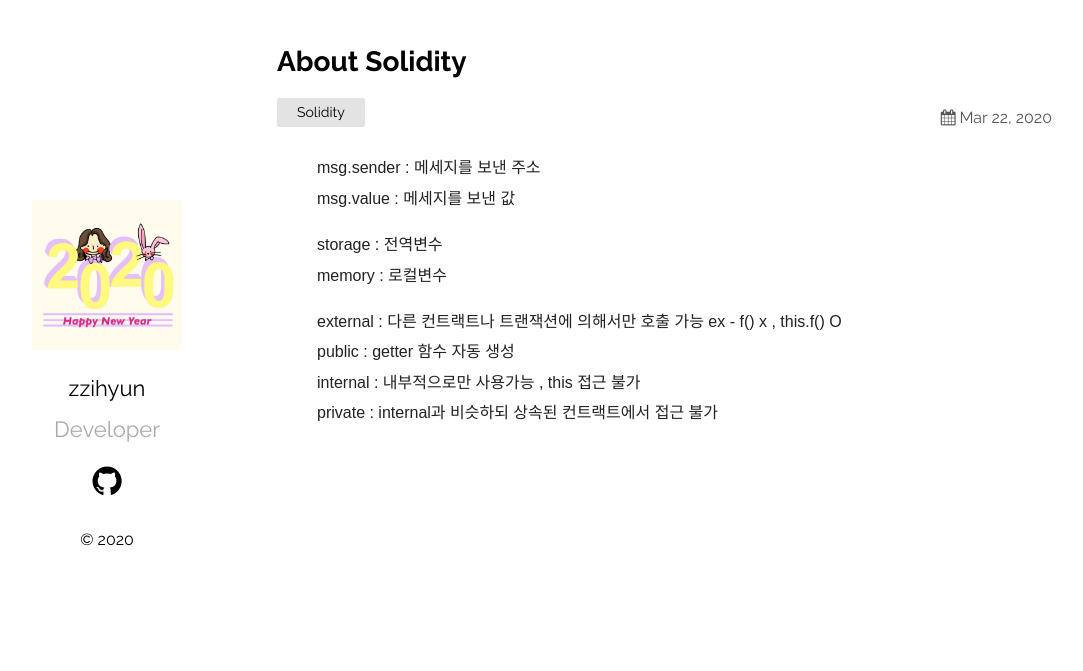
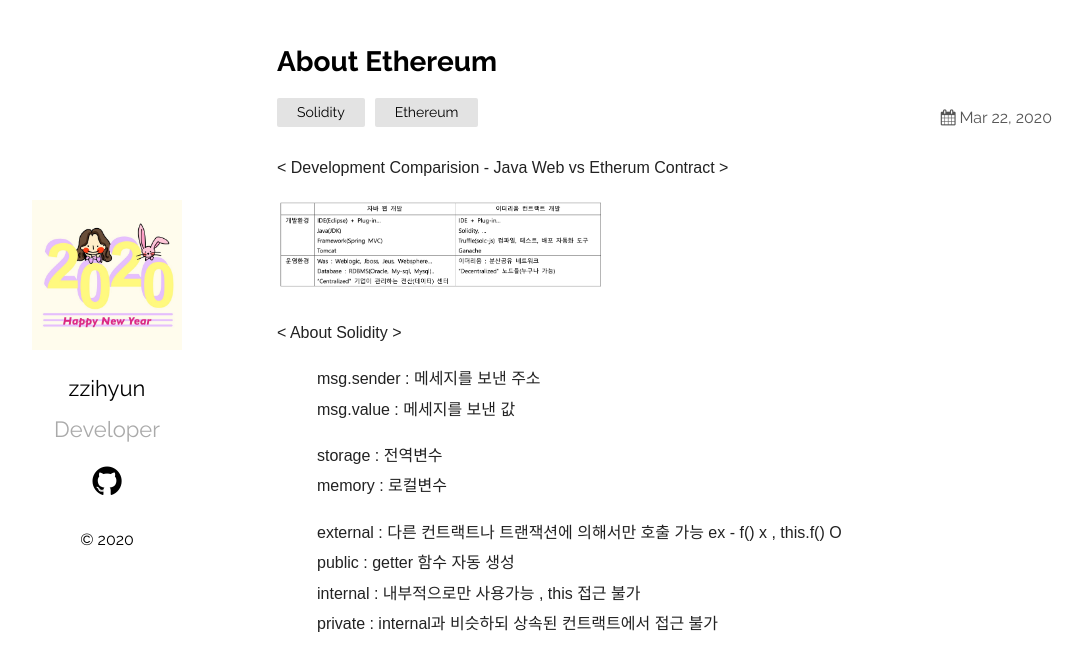
Before and after one commit to jhhhj1002/jhhhj1002.github.io, a Jekyll site: the page built from _posts/2020-03-22-About-Ethereum.markdown, in a window 1280 px wide. Shown: the top 671 px of the page, without its empty margins (78-1161 px from the left). Built offline with Jekyll 4.4.1, drawn with Linux system fonts in a browser that asks for light colours.

Commit message:
Update and rename 2020-03-22-About-Solidity.markdown to 2020-03-22-About-Ethereum.markdown

```diff
--- a/_posts/2020-03-22-About-Solidity.markdown
+++ b/_posts/2020-03-22-About-Ethereum.markdown
@@ -1,10 +1,16 @@
 ---
 layout: post
-title:  "About Solidity"
+title:  "About Ethereum"
 date:   2020-03-22 21:03:36 +0530
-categories: Solidity
+categories: Solidity Ethereum
 ---
 
+
+< Development Comparision - Java Web vs Etherum Contract >
+
+<img src="/assets/imgs/JavaVsEthereum.png" width="40%" height="30%" >
+
+< About Solidity >
 
 > msg.sender : 메세지를 보낸 주소
 > msg.value : 메세지를 보낸 값
```
